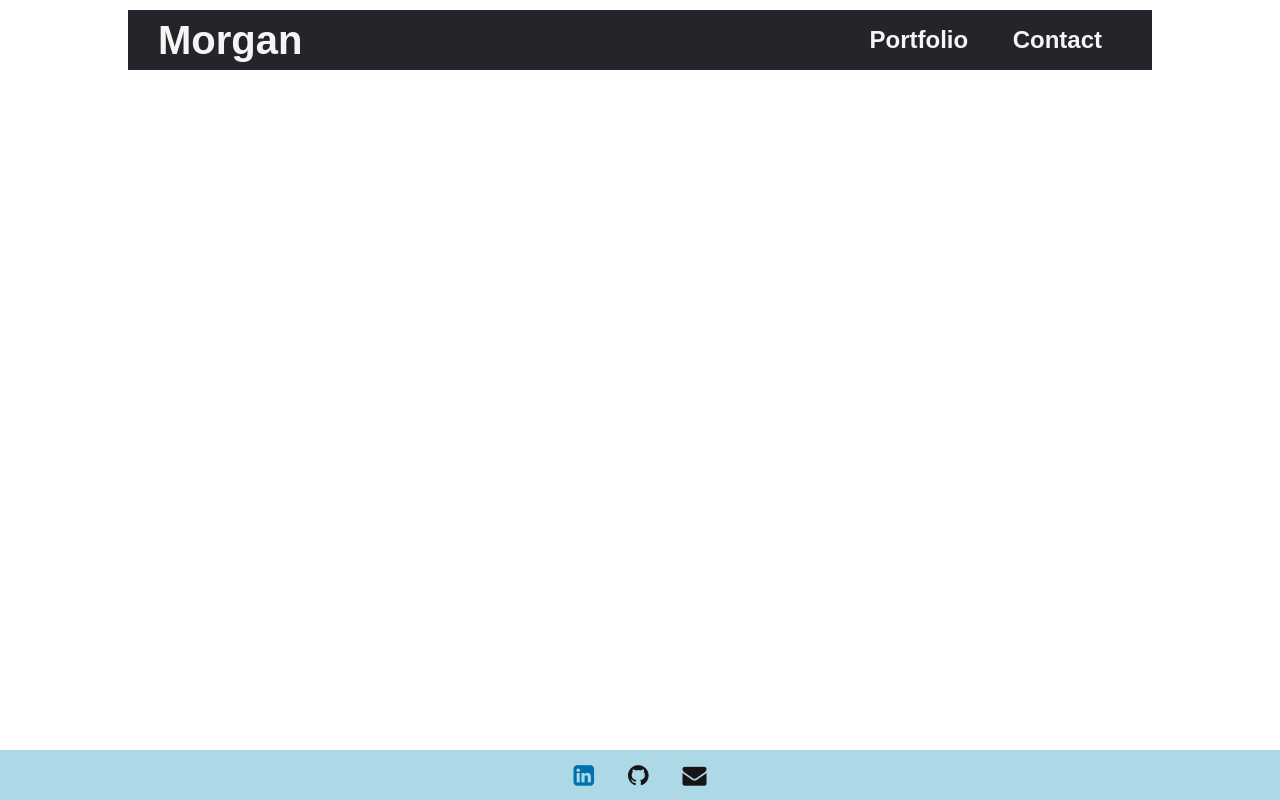
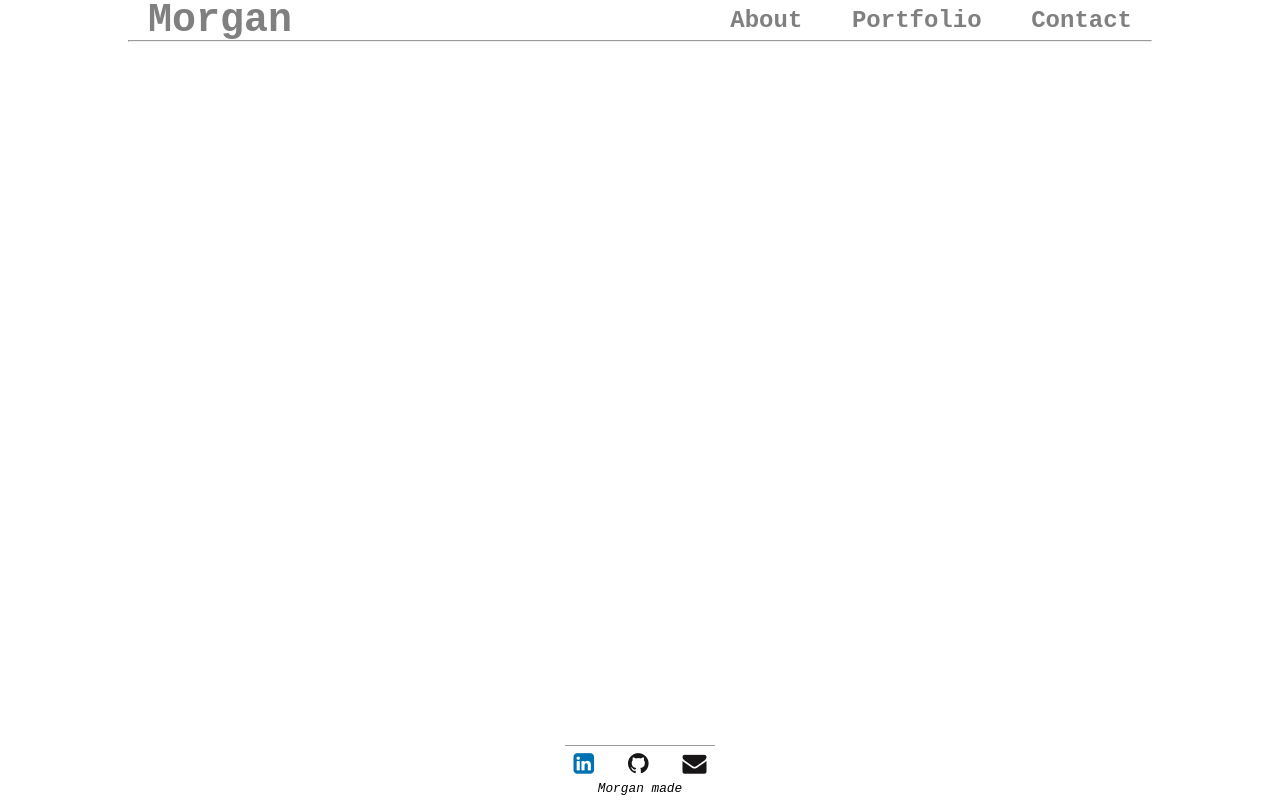
Before and after one commit to mortykt/website, a plain HTML site: page index.html in a window 1280 px wide. Drawn offline with Linux system fonts and the light colour scheme.

Commit message:
cleaned up footer, experimenting with new design

```diff
--- a/index.html
+++ b/index.html
@@ -17,21 +17,27 @@
             <div class="name_title">Morgan</div>
         </a>
         <ul class="nav_links">
+            <li><a href="#">About</a></li>
             <li><a href="#">Portfolio</a></li>
             <li><a href="#">Contact</a></li>
+
         </ul>
     </header>
 
+    <hr class="header_divider">
     <p></p>
 
     <footer>
-            <div class="wrapper"></div>
+        <div class="footer"></div>
+            <hr>
             <div class="social_links">
                 <a href="https://www.linkedin.com/in/morganlii/"><i class='fa fa-linkedin-square'
                         style="font-size:24px"></i></a>
                 <a href="https://github.com/mortykt"><i class="fa fa-github" style="font-size:24px"></i></a>
                 <a href="contactinfo.html"><i class="fa fa-envelope" style="font-size:24px"></i></a>
             </div>
+            <p class="footer_text">Morgan made</p>
+            </div
     </footer>
 </body>
 
--- a/styles.css
+++ b/styles.css
@@ -18,19 +18,23 @@ body {
     flex-direction: column;
 }
 
+p {
+    font-family: sans-serif;
+}
+
 header {
     max-width: 100vw;
     height: 5vh;
-    padding: 30px;
+    padding-left: 20px;
     font-weight: bold;
-    font-family: Gilroy, Haettenschweiler, 'Arial Narrow Bold', sans-serif;
+    font-family: 'Courier New', Courier, monospace, Haettenschweiler, 'Arial Narrow Bold', sans-serif;
     display: flex;
     align-items: center;
     justify-content: space-between;
-    background-color: #24252A;
-    color: whitesmoke;
+    background-color: white;
+    color: grey;
     text-decoration: none;
-    margin: 10px 10%;
+    margin: 0 10%;
     margin-bottom: 0;
 }
 
@@ -41,29 +45,29 @@ header {
 }
 
 .name_title {
-    color: whitesmoke;
+    color: grey;
     font-size: 2.5rem;
 }
 
 
 .nav_links li a {
-    color: whitesmoke;
+    color: grey;
     text-decoration: none;
 }
 
 .nav_links li a:hover {
-    color: grey;
+    color: lightcoral;
 }
 
 footer {
-    background-color: white;
     padding: 0px;
     margin-top: auto;
-    background-color: lightblue;
-    height: 50px;
+    height: 60px;
     display: flex;
+    flex-direction: column;
     justify-content: center;
     align-items: center;
+    align-content: space-around;
 }
 
 .fa-linkedin-square {
@@ -85,4 +89,31 @@ footer i:hover {
 
 footer .social_links a {
     padding: 0 15px;
+    flex: 1;
+    margin: auto 0;
+
 }
+
+footer hr {
+    width: 150px;
+    margin: auto 0;
+    border: 0;
+    height: 0;
+    border-top: 1px solid rgba(10, 10, 10, 0.4);
+    border-bottom: 1px solid rgba(255, 255, 255, 0.3);
+}
+
+footer p {
+    margin: auto 0;
+}
+
+.footer_text {
+    font-size: .8rem;
+    font-family: 'Courier New', Courier, monospace;
+    font-style: italic;
+}
+
+.header_divider{
+    width: 80%;
+    margin: 0 auto;
+}
```
